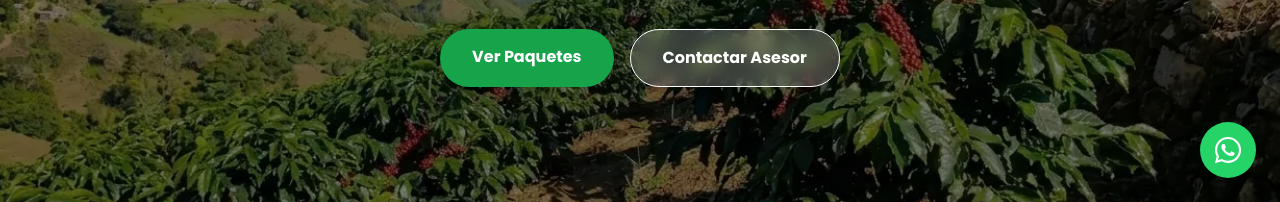
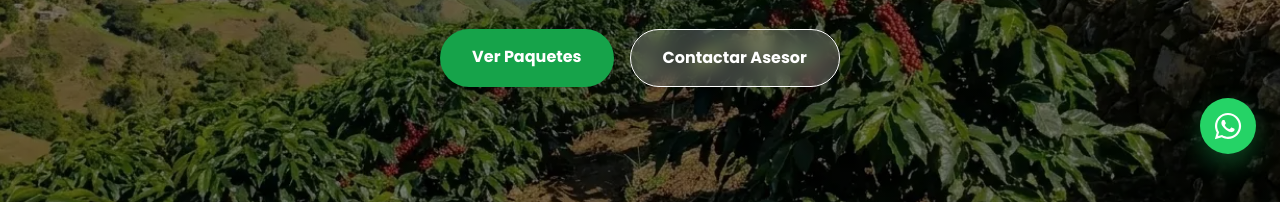
Before and after one commit to Ornel-Dev/Web-Colombia-Ando-Tours, a plain HTML site: page index.html in a window 1280 px wide. Shown: the part 598-800 px from the top of the page. Drawn offline with nearby package versions, Linux system fonts and the light colour scheme.

Commit message:
boton de whatsapp flotante

```diff
--- a/index.html
+++ b/index.html
@@ -67,21 +67,10 @@
 
 
 </head>
-
 <body class="bg-gray-50 text-gray-800">
     <!-- BOTON DE WHATSAAP -->
 
-    <a href="https://wa.me/1234567890?text=Hola,%20me%20gustaría%20recibir%20más%20información."
-   class="whatsapp-float"
-   target="_blank"
-   rel="noopener noreferrer"
-   aria-label="Chat en WhatsApp">
 
-  <svg xmlns="http://www.w3.org/2000/svg" viewBox="0 0 448 512">
-    <path d="M380.9 97.1C339 55.1 283.2 32 223.9 32c-122.4 0-222 99.6-222 222 0 39.1 10.2 77.3 29.6 111L0 480l117.7-30.9c32.4 17.7 68.9 27 106.1 27h.1c122.3 0 224.1-99.6 224.1-222 0-59.3-25.2-115-67.1-157zm-157 341.6c-33.2 0-65.7-8.9-94-25.7l-6.7-4-69.8 18.3L72 359.2l-4.4-7c-18.5-29.4-28.2-63.3-28.2-98.2 0-101.7 82.8-184.5 184.6-184.5 49.3 0 95.6 19.2 130.4 54.1 34.8 34.9 56.2 81.2 56.1 130.5 0 101.8-84.9 184.6-186.6 184.6zm101.2-138.2c-5.5-2.8-32.8-16.2-37.9-18-5.1-1.9-8.8-2.8-12.5 2.8-3.7 5.6-14.3 18-17.6 21.8-3.2 3.7-6.5 4.2-12 1.4-32.6-16.3-54-29.1-75.5-66-5.7-9.8 5.7-9.1 16.3-30.3 1.8-3.7 .9-6.9-.5-9.7-1.4-2.8-12.5-30.1-17.1-41.2-4.5-10.8-9.1-9.3-12.5-9.5-3.2-.2-6.9-.2-10.6-.2-3.7 0-9.7 1.4-14.8 6.9-5.1 5.6-19.4 19-19.4 46.3 0 27.3 19.9 53.7 22.6 57.4 2.8 3.7 39.1 59.7 94.8 83.8 35.2 15.2 49 16.5 66.6 13.9 10.7-1.6 32.8-13.4 37.4-26.4 4.6-13 4.6-24.1 3.2-26.4-1.3-2.5-5-3.9-10.5-6.6z"/>
-  </svg>
-
-</a>
 
     <!-- Navegación -->
     <nav class="stiky w-full z-50 glass-nav py-4 px-6 md:px-12 flex justify-between items-center custom-shadow">
@@ -362,6 +351,18 @@
         </div>
     </section>
 
+    <div class="whatsapp-shell">
+        <a href="https://wa.me/1234567890?text=Hola,%20me%20gustaría%20recibir%20más%20información."
+           class="whatsapp-float"
+           target="_blank"
+           rel="noopener noreferrer"
+           aria-label="Chat en WhatsApp">
+            <svg xmlns="http://www.w3.org/2000/svg" viewBox="0 0 448 512">
+                <path d="M380.9 97.1C339 55.1 283.2 32 223.9 32c-122.4 0-222 99.6-222 222 0 39.1 10.2 77.3 29.6 111L0 480l117.7-30.9c32.4 17.7 68.9 27 106.1 27h.1c122.3 0 224.1-99.6 224.1-222 0-59.3-25.2-115-67.1-157zm-157 341.6c-33.2 0-65.7-8.9-94-25.7l-6.7-4-69.8 18.3L72 359.2l-4.4-7c-18.5-29.4-28.2-63.3-28.2-98.2 0-101.7 82.8-184.5 184.6-184.5 49.3 0 95.6 19.2 130.4 54.1 34.8 34.9 56.2 81.2 56.1 130.5 0 101.8-84.9 184.6-186.6 184.6zm101.2-138.2c-5.5-2.8-32.8-16.2-37.9-18-5.1-1.9-8.8-2.8-12.5 2.8-3.7 5.6-14.3 18-17.6 21.8-3.2 3.7-6.5 4.2-12 1.4-32.6-16.3-54-29.1-75.5-66-5.7-9.8 5.7-9.1 16.3-30.3 1.8-3.7 .9-6.9-.5-9.7-1.4-2.8-12.5-30.1-17.1-41.2-4.5-10.8-9.1-9.3-12.5-9.5-3.2-.2-6.9-.2-10.6-.2-3.7 0-9.7 1.4-14.8 6.9-5.1 5.6-19.4 19-19.4 46.3 0 27.3 19.9 53.7 22.6 57.4 2.8 3.7 39.1 59.7 94.8 83.8 35.2 15.2 49 16.5 66.6 13.9 10.7-1.6 32.8-13.4 37.4-26.4 4.6-13 4.6-24.1 3.2-26.4-1.3-2.5-5-3.9-10.5-6.6z"/>
+            </svg>
+        </a>
+    </div>
+
     <!-- Footer -->
     <footer class="bg-gray-900 text-gray-400 py-12 px-6 md:px-12 border-t border-gray-800">
         <div
--- a/styles.css
+++ b/styles.css
@@ -121,7 +121,7 @@ a:hover,
   transition: background-color 0.5s ease-in-out;
   transition: color 0.3s ease;
 }
-.nav-viajes a:hover{
+.nav-viajes>a:hover{
   background-color: rgb(21, 163, 73);
   color: #ffffff;
 }
@@ -131,33 +131,45 @@ a:hover,
 
  /* BOTON DE WHATSAPP*/
 
- /* ==========================================================================
+/* ==========================================================================
    COMPONENTE: Botón Flotante de WhatsApp (Optimizado y Anti-Parpadeo)
    ========================================================================== */
+.whatsapp-shell {
+  position: sticky;
+  bottom: 24px;
+  z-index: 9999;
+  display: flex;
+  justify-content: flex-end;
+  padding: 0 24px 24px;
+  margin-top: 2rem;
+}
+
 .whatsapp-float {
-  position: fixed;
-  bottom: 24px;
-  right: 24px;
   width: 56px;
   height: 56px;
   border-radius: 50%;
   background-color: #25D366;
-  display: flex;
+  display: inline-flex;
   align-items: center;
   justify-content: center;
   text-decoration: none;
-  z-index: 999;
-  transition: transform 0.2s ease, background-color 0.2s ease;
+  box-shadow: 0 10px 25px rgba(37, 211, 102, 0.3);
+  transition: transform 0.2s ease, box-shadow 0.2s ease, background-color 0.2s ease;
+  transform: translateZ(0);
+  will-change: transform;
+  isolation: isolate;
 }
 
-.whatsapp-float:hover {
-  color: red;
+.whatsapp-float:hover,
+.whatsapp-float:focus-visible {
+  transform: scale(1.05);
+  box-shadow: 0 12px 28px rgba(37, 211, 102, 0.35);
+  background-color: #1ebe5d;
 }
-
-
 
 .whatsapp-float svg {
   width: 30px;
   height: 30px;
   fill: white;
+  flex-shrink: 0;
 }
```
